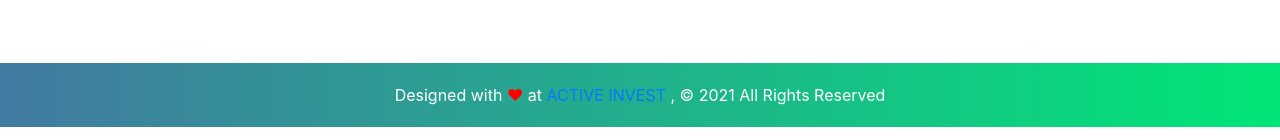
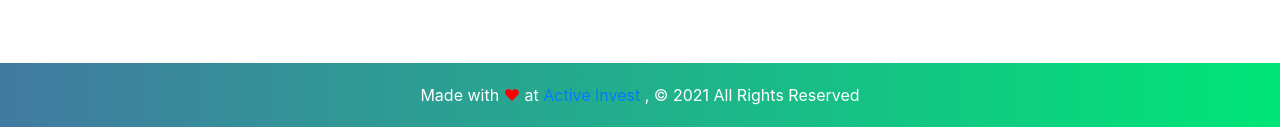
Before and after one commit to ActiveInvest/check-active-invest, a Next.js app: page / in a window 1280 px wide. Shown: the part 2467-2607 px from the top of the page. Built offline with nearby package versions, Linux system fonts and the light colour scheme.

Commit message:
Update Footer

```diff
--- a/components/footer.js
+++ b/components/footer.js
@@ -5,11 +5,11 @@ const footer = () => {
     return (
         <>
         <div className={footerStyles.footer}>
-            <p className={footerStyles.footerText}>  Designed with <span className={footerStyles.heart}> ♥ </span>at<Link href='/'> ACTIVE INVEST </Link>, &copy; 2021 All Rights Reserved</p>
+            <p className={footerStyles.footerText}>  Made with <span className={footerStyles.heart}> ♥ </span>at<Link href='/'> Active Invest </Link>, &copy; 2021 All Rights Reserved</p>
         </div>
 
         </>
     )
 }
 
-export default footer
+export default footer;
--- a/components/form.js
+++ b/components/form.js
@@ -116,7 +116,7 @@ export default function Form() {
                     value={userData.phone}
                 />
 
-                <input type = 'submit' value = 'Continue' />
+                <input type = 'submit' value = 'Continue'/>
             </form>
         </div>
 
--- a/components/navbar.js
+++ b/components/navbar.js
@@ -36,7 +36,7 @@ const Header = () => {
             <div class="navbar-nav ml-auto">
               <Link href="/about"><span className={navStyles.navLink}><a class="nav-item nav-link active" > About Us </a></span></Link>
               <Link href="/contact"><span className={navStyles.navLink}><a class="nav-item nav-link active"> Contact Us </a></span></Link>
-      <Link href="/stocks"><span className={navStyles.navButton}><a class="nav-item nav-link active" style={{color:'#fff'}}> Get&nbsp;Started </a></span></Link>
+              <Link href="/stocks"><span className={navStyles.navButton}><a class="nav-item nav-link active" style={{ color: '#fff' }}> Get&nbsp;Started </a></span></Link>
             </div>
 
           </div>
@@ -48,4 +48,4 @@ const Header = () => {
   )
 }
 
-export default Header
+export default Header;
```
Lines whose indentation alone changed are shown as unchanged.
